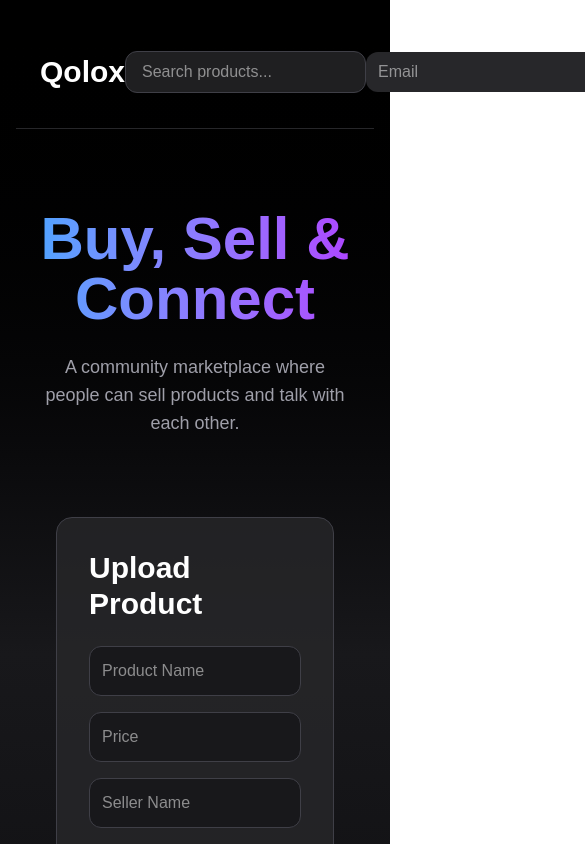
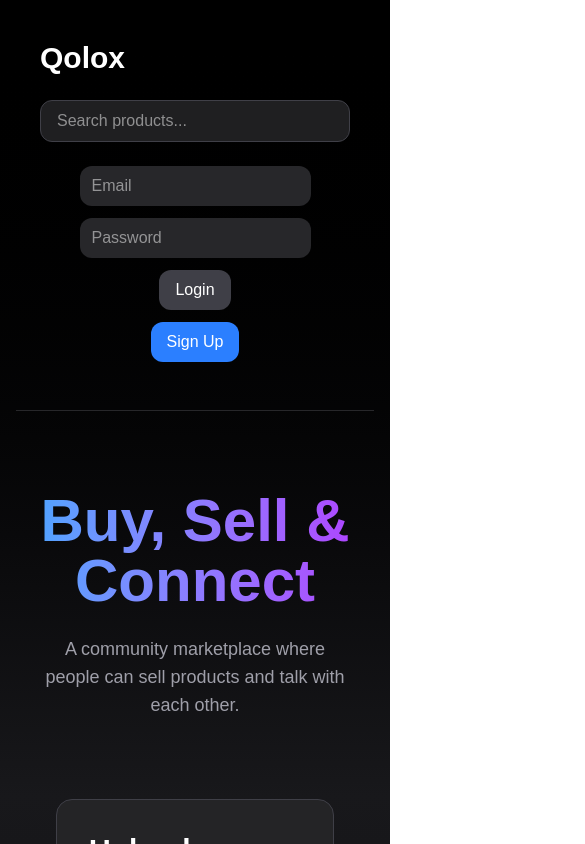
Before and after one commit to voyagerelev-cmyk/Velnix-coco, a Next.js app: page / in a window 390 px wide. Shown: the top 844 px of the page, 585 px wide, since content can reach past the window. Built offline with nearby package versions, Linux system fonts and the light colour scheme; no server answers; the database is empty.

Commit message:
improved mobile navbar responsiveness

```diff
--- a/app/page.tsx
+++ b/app/page.tsx
@@ -160,7 +160,7 @@ export default function Home() {
   return (
     <main className="min-h-screen bg-gradient-to-b from-black via-zinc-900 to-zinc-950 text-white p-4 sm:p-6 lg:p-10">
       {/* Navbar */}
-      <nav className="flex justify-between items-center p-6 border-b border-zinc-800">
+      <nav className="flex flex-col lg:flex-row gap-6 lg:items-center lg:justify-between p-6 border-b border-zinc-800">
        <h1 className="text-3xl sm:text-5xl lg:text-6xl font-bold">
           Qolox
         </h1>
@@ -170,10 +170,10 @@ export default function Home() {
           placeholder="Search products..."
           value={search}
           onChange={(e) => setSearch(e.target.value)}
-          className="bg-zinc-800/80 border border-zinc-700 rounded-xl px-4 py-2 outline-none focus:border-blue-500 w-64"
+        className="bg-zinc-800/80 border border-zinc-700 rounded-xl px-4 py-2 outline-none focus:border-blue-500 w-full lg:w-64"
         />
 
-        <div className="flex gap-3 items-center">
+       <div className="flex flex-col sm:flex-row gap-3 items-center w-full lg:w-auto">
           <input
             type="email"
             placeholder="Email"
```
